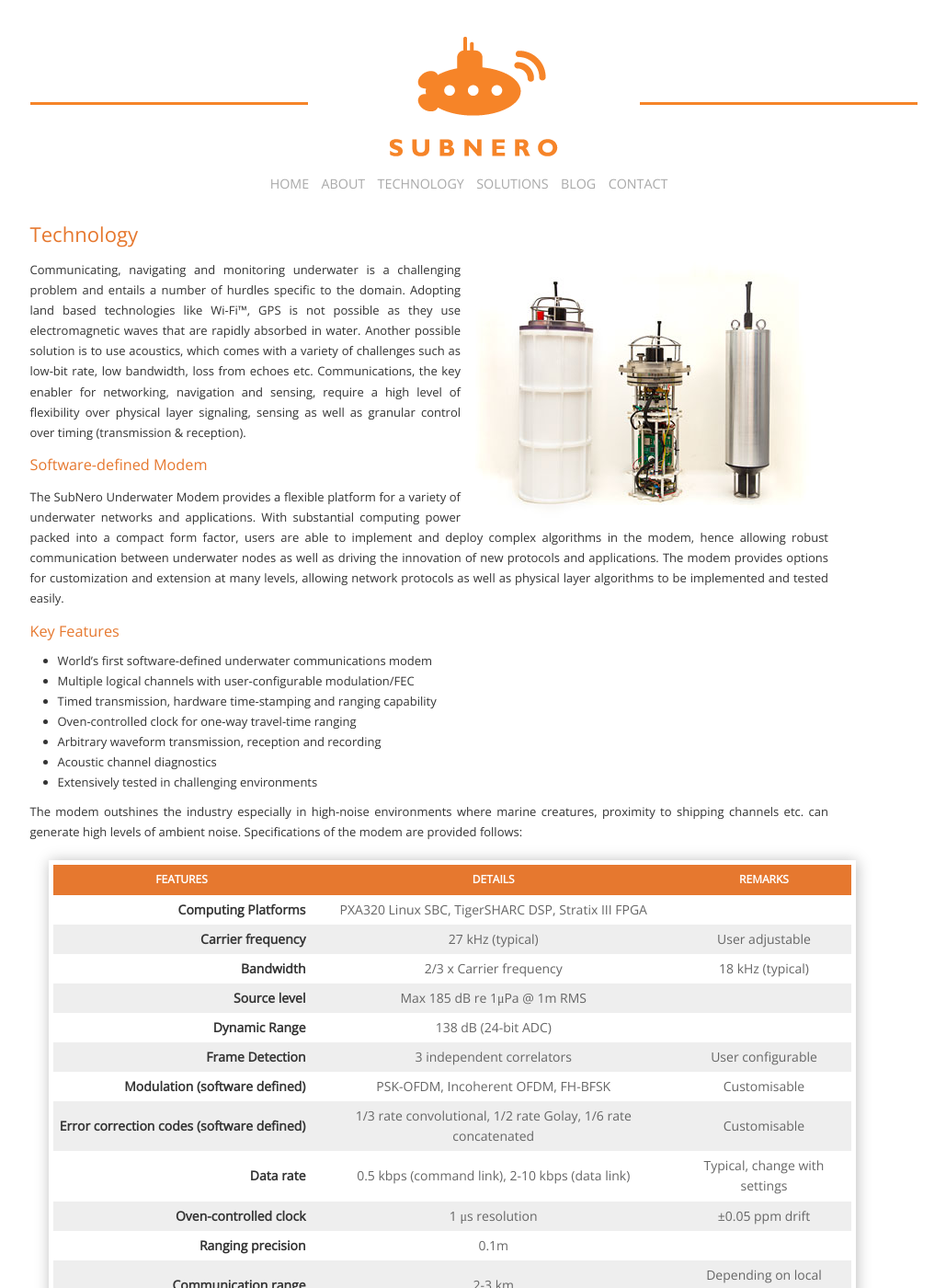
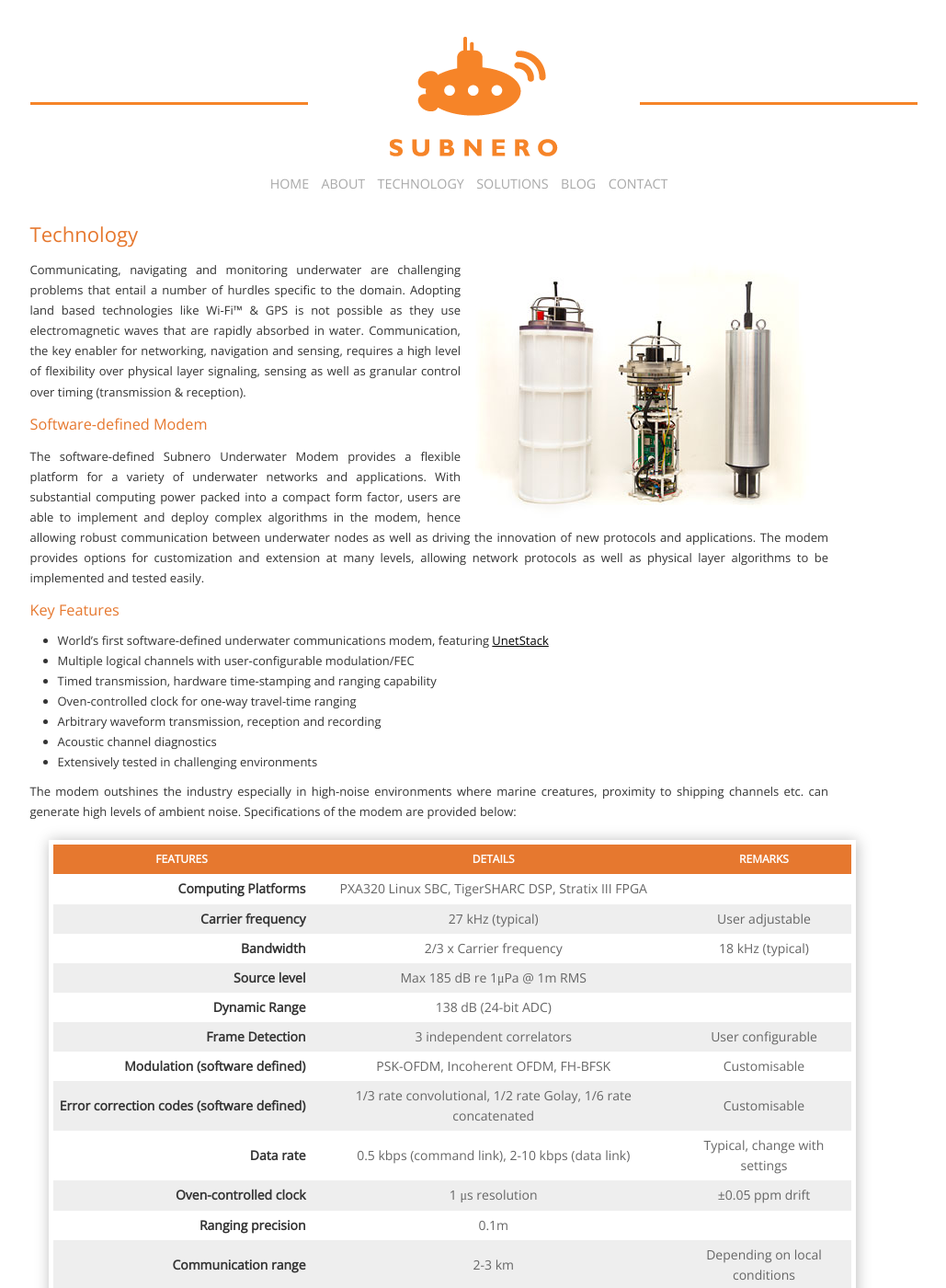
Before and after one commit to subnero1/old_website, a Jekyll site: the page built from technology/index.html, in a window 1280 px wide and 1400 px high. Shown: the whole window at 92% size, without its empty margins (125-1154 px from the left). Built offline with Jekyll 4.4.1, drawn with Linux system fonts in a browser that asks for light colours; Markdown is read by kramdown in place of the engine named in the settings; some of the changed text lies outside the part shown.

Commit message:
Technology page updates

```diff
--- a/technology/index.html
+++ b/technology/index.html
@@ -8,16 +8,15 @@
 		<div class="Trio">
 			<img src="{{ site.baseurl }}/images/Trio2.jpg">
 		</div>
-		<p>Communicating, navigating and monitoring underwater is a challenging problem and entails a number of hurdles specific to the domain. Adopting land based technologies like Wi-Fi™, GPS is not possible as they use electromagnetic waves that are rapidly absorbed in water. Another possible solution is to use acoustics, which comes with a variety of challenges such as low-bit rate, low bandwidth, loss from echoes etc. Communications, the key enabler for networking, navigation and sensing, require a high level of flexibility over physical layer signaling, sensing as well as granular control over timing (transmission & reception).
+		<p>Communicating, navigating and monitoring underwater are challenging problems that entail a number of hurdles specific to the domain. Adopting land based technologies like Wi-Fi™ &amp; GPS is not possible as they use electromagnetic waves that are rapidly absorbed in water. Communication, the key enabler for networking, navigation and sensing, requires a high level of flexibility over physical layer signaling, sensing as well as granular control over timing (transmission &amp; reception).
 		</p>
 		<h2>Software-defined Modem</h2>
 		<p>
-		The SubNero Underwater Modem provides a flexible platform for a variety of underwater networks and applications. With substantial computing power packed into a compact form factor, users are able to implement and deploy complex algorithms in the modem, hence allowing robust communication between underwater nodes as well as driving the innovation of new protocols and applications.
-		The modem provides options for customization and extension at many levels, allowing network protocols as well as physical layer algorithms to be implemented and tested easily.
+		The software-defined Subnero Underwater Modem provides a flexible platform for a variety of underwater networks and applications. With substantial computing power packed into a compact form factor, users are able to implement and deploy complex algorithms in the modem, hence allowing robust communication between underwater nodes as well as driving the innovation of new protocols and applications. The modem provides options for customization and extension at many levels, allowing network protocols as well as physical layer algorithms to be implemented and tested easily.
 	</p>
 	<h2>Key Features</h2>
 	<ul>
-	<li>World’s first software-defined underwater communications modem</li>
+	<li>World’s first software-defined underwater communications modem, featuring <a href="www.unetstack.net">UnetStack</a></li>
 	<li>Multiple logical channels with user-configurable modulation/FEC</li>
 	<li>Timed transmission, hardware time-stamping and ranging capability</li>
 	<li>Oven-controlled clock for one-way travel-time ranging</li>
@@ -25,7 +24,7 @@
 	<li>Acoustic channel diagnostics</li>
 	<li>Extensively tested in challenging environments</li>
 </ul>
-The modem outshines the industry especially in high-noise environments where marine creatures, proximity to shipping channels etc. can generate high levels of ambient noise. Specifications of the modem are provided follows:
+The modem outshines the industry especially in high-noise environments where marine creatures, proximity to shipping channels etc. can generate high levels of ambient noise. Specifications of the modem are provided below:
 	<div class="CSSTableGenerator1" >
                 <table>
                     <tr>
@@ -95,8 +94,7 @@
                     </tr>
                     <tr>
                         <td>Network stack (software defined)</td>
-                            <td><a href="http://unetstack.net" style="vertical-align:middle;"><img  style="vertical-align:middle;" src="{{ site.baseurl }}/images/unet-logo.png" /></a><a href="http://unetstack.net" style="vertical-align:middle;">UnetStack (Java/Groovy agents)</a></td>
-
+                            <td><a href="http://unetstack.net" style="vertical-align:middle;"><img  style="vertical-align:middle;" src="{{ site.baseurl }}/images/unet-logo.png" /></a><a href="http://unetstack.net" style="vertical-align:middle;">UnetStack</a></td>
                         <td>User customisable</td>
                     </tr>
                     <tr>
@@ -121,10 +119,9 @@
                     </tr>
                 </table>
             </div>
-            <br>
-            <p>When used in conjunction with the SubNero Underwater Network Simulator, rapid prototyping of the protocols under varying maritime and freshwater conditions can be achieved.
-A robust commercial deployment & support framework provides industrial-grade modems suitable for commercial deployments across industries.
 
+<p>When used in conjunction with the Subnero Underwater Network Simulator, rapid prototyping of the protocols under varying maritime and freshwater conditions can be achieved.
+A robust commercial deployment &amp; support framework provides industrial-grade communication solutions suitable for commercial deployments across industries.
 </p>
 
 <h2>UnetStack</h2>
```
